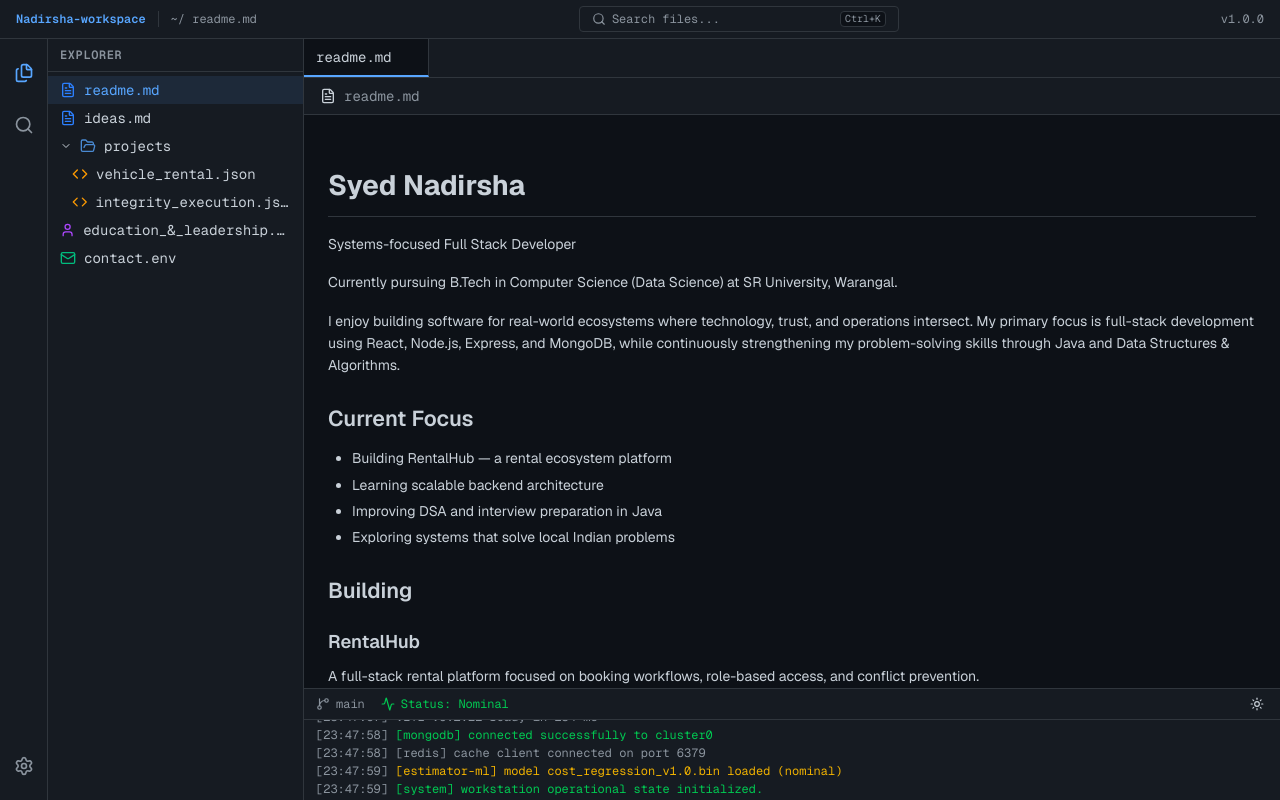
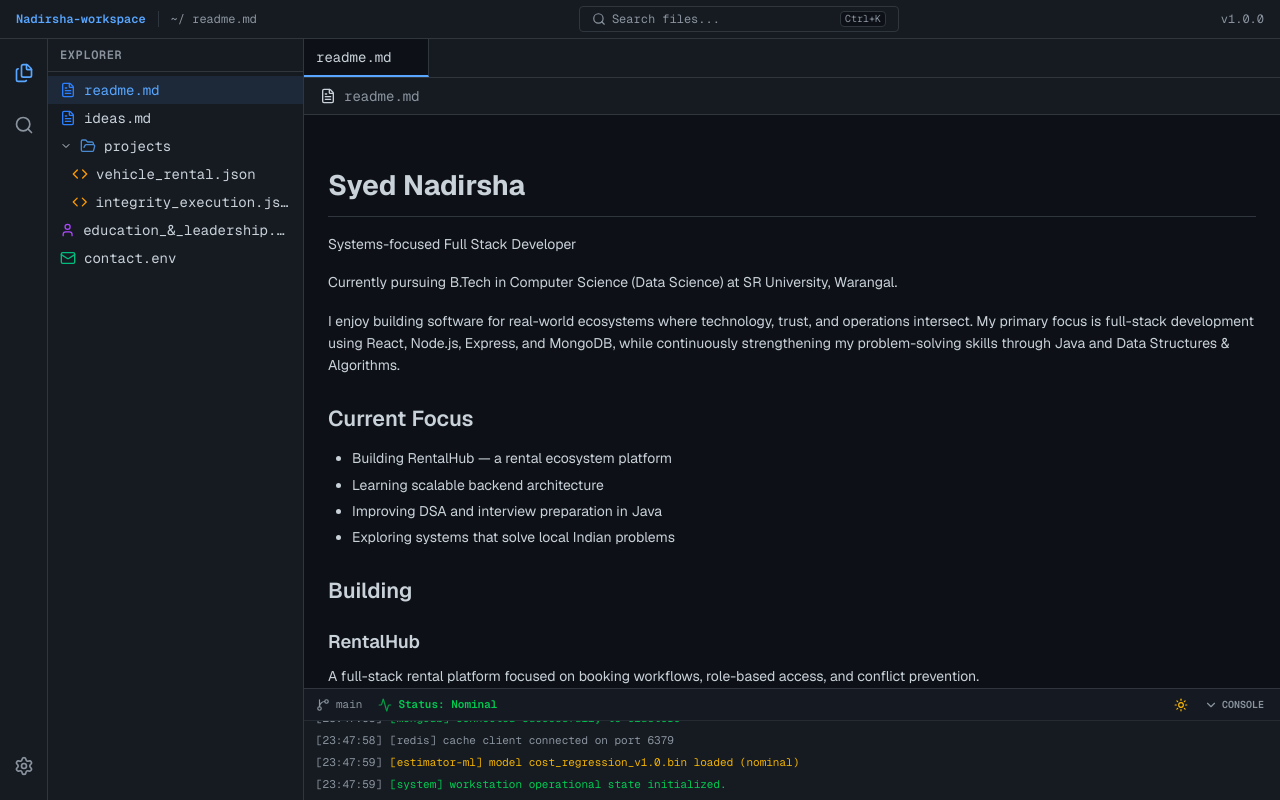
Before and after one commit to Nadirsha-Syed/Portfolio, a Next.js app: page / in a window 1280 px wide. Built offline with nearby package versions, Linux system fonts and the light colour scheme.

Commit message:
feat: make terminal console logs collapsible and reduce font-size scale on mobile devices

```diff
--- a/app/page.tsx
+++ b/app/page.tsx
@@ -96,10 +96,11 @@ export default function Home() {
   const [isSettingsOpen, setIsSettingsOpen] = useState(false)
   const [fontSize, setFontSize] = useState(14)
 
-  // Initialize sidebar state on mount based on screen width
+  // Initialize sidebar state and font-size on mount based on screen width
   useEffect(() => {
     if (window.innerWidth < 640) {
       setIsSidebarOpen(false)
+      setFontSize(12)
     }
   }, [])
 
--- a/components/project-renderer.tsx
+++ b/components/project-renderer.tsx
@@ -170,8 +170,8 @@ export function ProjectRenderer({ fileName, fontSize = 14 }: ProjectRendererProp
       <div className="border-b border-border pb-4">
         <div className="flex items-start justify-between gap-4 flex-wrap">
           <div className="flex-1 min-w-[280px]">
-            <h1 className="text-2xl font-bold font-mono mb-2">{project.name}</h1>
-            <p className="text-muted font-sans leading-relaxed text-sm">{project.description}</p>
+            <h1 className="text-xl sm:text-2xl font-bold font-mono mb-2">{project.name}</h1>
+            <p className="text-muted font-sans leading-relaxed text-xs sm:text-sm">{project.description}</p>
           </div>
           {project.liveUrl && (
             <a
--- a/components/status-bar.tsx
+++ b/components/status-bar.tsx
@@ -1,7 +1,7 @@
 "use client"
 
-import { useEffect, useRef } from 'react'
-import { GitBranch, Activity, Moon, Sun } from 'lucide-react'
+import { useState, useEffect, useRef } from 'react'
+import { GitBranch, Activity, Moon, Sun, ChevronDown, ChevronUp } from 'lucide-react'
 import { useTheme } from 'next-themes'
 import { cn } from '@/lib/utils'
 import { LogEntry } from '@/types'
@@ -13,46 +13,80 @@ interface StatusBarProps {
 export function StatusBar({ logs }: StatusBarProps) {
   const { theme, setTheme } = useTheme()
   const scrollRef = useRef<HTMLDivElement>(null)
+  const [isExpanded, setIsExpanded] = useState(true)
+
+  // Collapse by default on mobile viewports
+  useEffect(() => {
+    if (window.innerWidth < 640) {
+      setIsExpanded(false)
+    }
+  }, [])
 
   useEffect(() => {
     if (scrollRef.current) {
       scrollRef.current.scrollTop = scrollRef.current.scrollHeight
     }
-  }, [logs])
+  }, [logs, isExpanded])
 
   return (
-    <div className="flex flex-col border-t border-border bg-status-bar">
-      <div className="flex items-center justify-between px-3 py-1 text-xs font-mono border-b border-border">
+    <div className="flex flex-col bg-status-bar select-none">
+      {/* Top Status Bar strip */}
+      <div className="flex items-center justify-between px-3 py-1 text-[11px] font-mono border-t border-border bg-sidebar/80">
         <div className="flex items-center gap-4">
           <div className="flex items-center gap-1.5 text-muted">
             <GitBranch className="w-3.5 h-3.5" />
             <span>main</span>
           </div>
-          <div className="flex items-center gap-1.5 text-green-500">
-            <Activity className="w-3.5 h-3.5" />
+          <button
+            onClick={() => setIsExpanded(!isExpanded)}
+            className="flex items-center gap-1.5 text-green-500 hover:text-green-400 cursor-pointer font-semibold"
+          >
+            <Activity className="w-3.5 h-3.5 animate-pulse" />
             <span>Status: Nominal</span>
-          </div>
+          </button>
         </div>
-        <button
-          onClick={() => setTheme(theme === 'dark' ? 'light' : 'dark')}
-          className="p-1 hover:bg-sidebar-border/50 rounded transition-colors"
-        >
-          {theme === 'dark' ? (
-            <Sun className="w-3.5 h-3.5" />
-          ) : (
-            <Moon className="w-3.5 h-3.5" />
-          )}
-        </button>
+
+        <div className="flex items-center gap-2">
+          <button
+            onClick={() => setTheme(theme === 'dark' ? 'light' : 'dark')}
+            className="p-1 hover:bg-sidebar-border/50 rounded transition-colors cursor-pointer"
+            title="Toggle Theme"
+          >
+            {theme === 'dark' ? (
+              <Sun className="w-3.5 h-3.5 text-amber-400" />
+            ) : (
+              <Moon className="w-3.5 h-3.5 text-blue-500" />
+            )}
+          </button>
+
+          <button
+            onClick={() => setIsExpanded(!isExpanded)}
+            className="p-1 hover:bg-sidebar-border/50 rounded transition-colors text-muted hover:text-foreground cursor-pointer flex items-center gap-1"
+            title={isExpanded ? "Collapse Console Logs" : "Expand Console Logs"}
+          >
+            {isExpanded ? (
+              <ChevronDown className="w-3.5 h-3.5" />
+            ) : (
+              <ChevronUp className="w-3.5 h-3.5" />
+            )}
+            <span className="text-[10px] uppercase font-semibold">Console</span>
+          </button>
+        </div>
       </div>
+
+      {/* Slide-out Terminal logs */}
       <div
         ref={scrollRef}
-        className="h-20 overflow-y-auto px-3 py-1 space-y-0.5 font-mono text-xs"
+        className={cn(
+          "transition-all duration-200 ease-in-out bg-status-bar overflow-y-auto px-3 font-mono text-[11px] leading-relaxed",
+          isExpanded ? "h-20 py-1.5 border-t border-border/60 opacity-100" : "h-0 py-0 opacity-0 pointer-events-none"
+        )}
       >
         {logs.map((log, idx) => (
           <div
             key={idx}
             className={cn(
-              "flex gap-2",
+              "flex gap-2 py-0.5",
               log.type === 'error' && "text-red-500",
               log.type === 'success' && "text-green-500",
               log.type === 'warning' && "text-yellow-500",
--- a/components/workspace-viewer.tsx
+++ b/components/workspace-viewer.tsx
@@ -200,8 +200,8 @@ export function WorkspaceViewer({ activeFile, fontSize = 14 }: WorkspaceViewerPr
                 <span>•</span>
                 <span>2024 - 2028 (Expected)</span>
               </div>
-              <h3 className="text-lg font-bold font-mono">B.Tech – Computer Science Engineering (Data Science)</h3>
-              <h4 className="text-sm font-semibold font-mono text-muted-foreground">SR University, Warangal</h4>
+              <h3 className="text-base sm:text-lg font-bold font-mono">B.Tech – Computer Science Engineering (Data Science)</h3>
+              <h4 className="text-xs sm:text-sm font-semibold font-mono text-muted-foreground">SR University, Warangal</h4>
 
               <p className="text-sm text-muted font-sans mt-2">
                 Acquiring core engineering skills in data-centric systems and artificial intelligence. Practicing algorithm design in Java.
@@ -239,8 +239,8 @@ export function WorkspaceViewer({ activeFile, fontSize = 14 }: WorkspaceViewerPr
                 <span>•</span>
                 <span>Active</span>
               </div>
-              <h3 className="text-lg font-bold font-mono">Vice Chair – Data Science Club</h3>
-              <h4 className="text-sm font-semibold font-mono text-muted-foreground">Strategic Coordination</h4>
+              <h3 className="text-base sm:text-lg font-bold font-mono">Vice Chair – Data Science Club</h3>
+              <h4 className="text-xs sm:text-sm font-semibold font-mono text-muted-foreground">Strategic Coordination</h4>
 
               <ul className="list-disc pl-5 mt-2 space-y-1.5 text-sm font-sans text-muted">
                 <li><strong>Strategic Coordination:</strong> Supported planning and coordination of data science activities.</li>
@@ -269,7 +269,7 @@ export function WorkspaceViewer({ activeFile, fontSize = 14 }: WorkspaceViewerPr
         {getIcon()}
         <span className="font-mono text-sm text-muted">{activeFile.name}</span>
       </div>
-      <div className="flex-1 overflow-y-auto p-4 sm:p-6" style={{ fontSize: `${fontSize}px` }}>
+      <div className="flex-1 overflow-y-auto p-3 sm:p-6" style={{ fontSize: `${fontSize}px` }}>
         {renderContent()}
       </div>
     </div>
```
